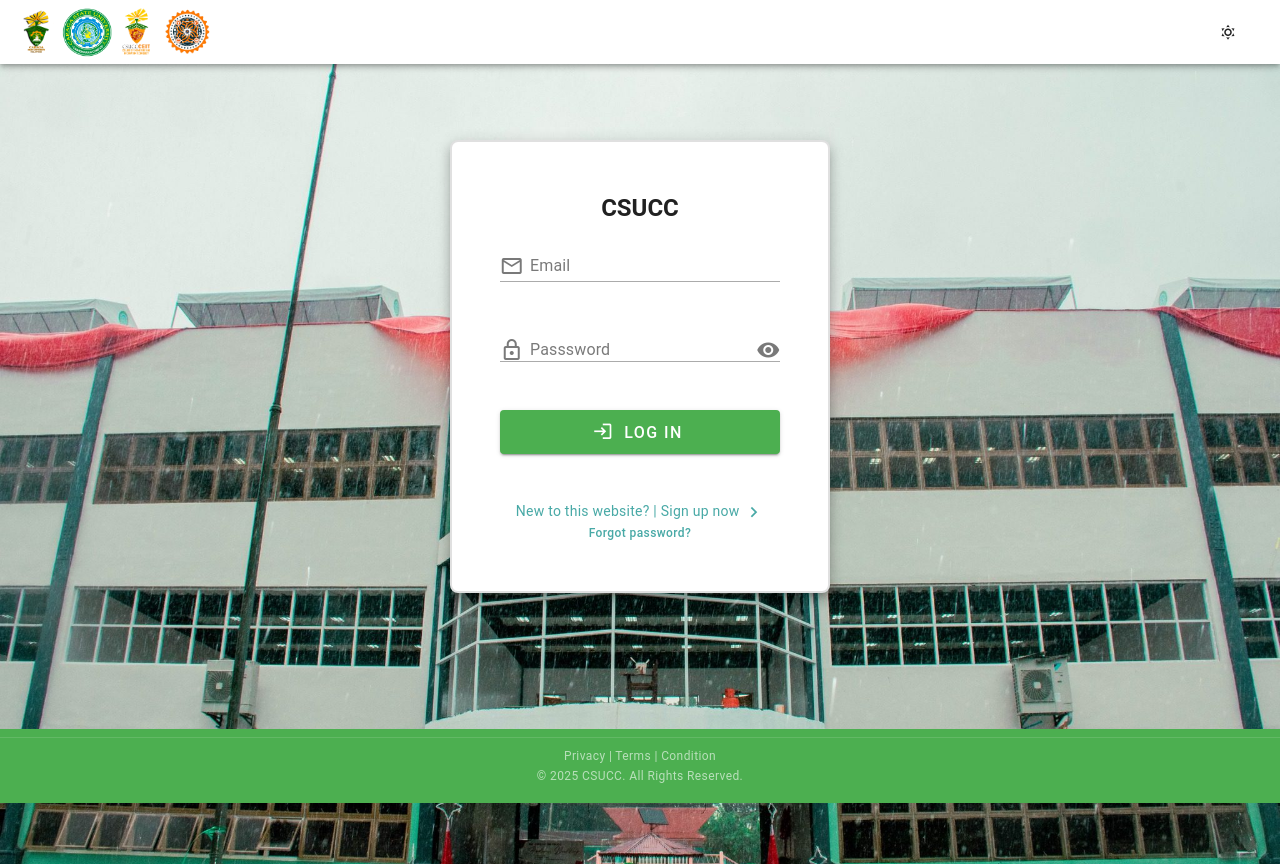
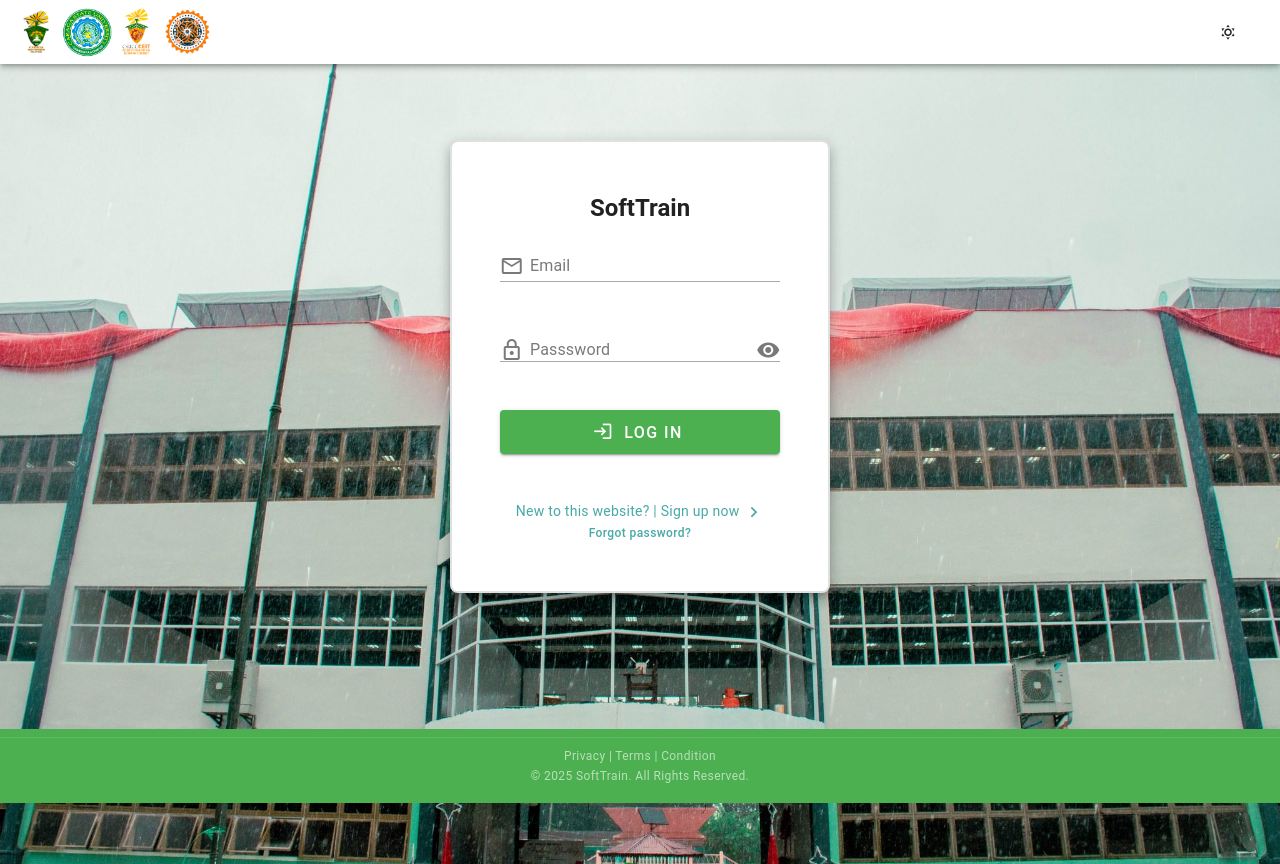
Before and after one commit to messy332/softdev-training, a Vue app: page /login in a window 1280 px wide. Built offline with nearby package versions, Linux system fonts and the light colour scheme.

Commit message:
Update LoginView.vue: change branding from CSUCC to SoftTrain in header and footer

```diff
--- a/src/views/auth/LoginView.vue
+++ b/src/views/auth/LoginView.vue
@@ -47,7 +47,7 @@ const visible = ref(false)
                     position-fixed
                     opacity-20
                   >
-                    <h2 class="d-flex justify-center mb-2">CSUCC</h2>
+                    <h2 class="d-flex justify-center mb-2">SoftTrain</h2>
 
                     <div class="mx-auto" max-width="344">
                       <v-text-field
@@ -109,7 +109,7 @@ const visible = ref(false)
                     Privacy | Terms | Condition
                   <br>
 
-                    &copy; {{ new Date().getFullYear() }} CSUCC. All Rights Reserved.
+                    &copy; {{ new Date().getFullYear() }} SoftTrain. All Rights Reserved.
 
                   </div>
 
```
